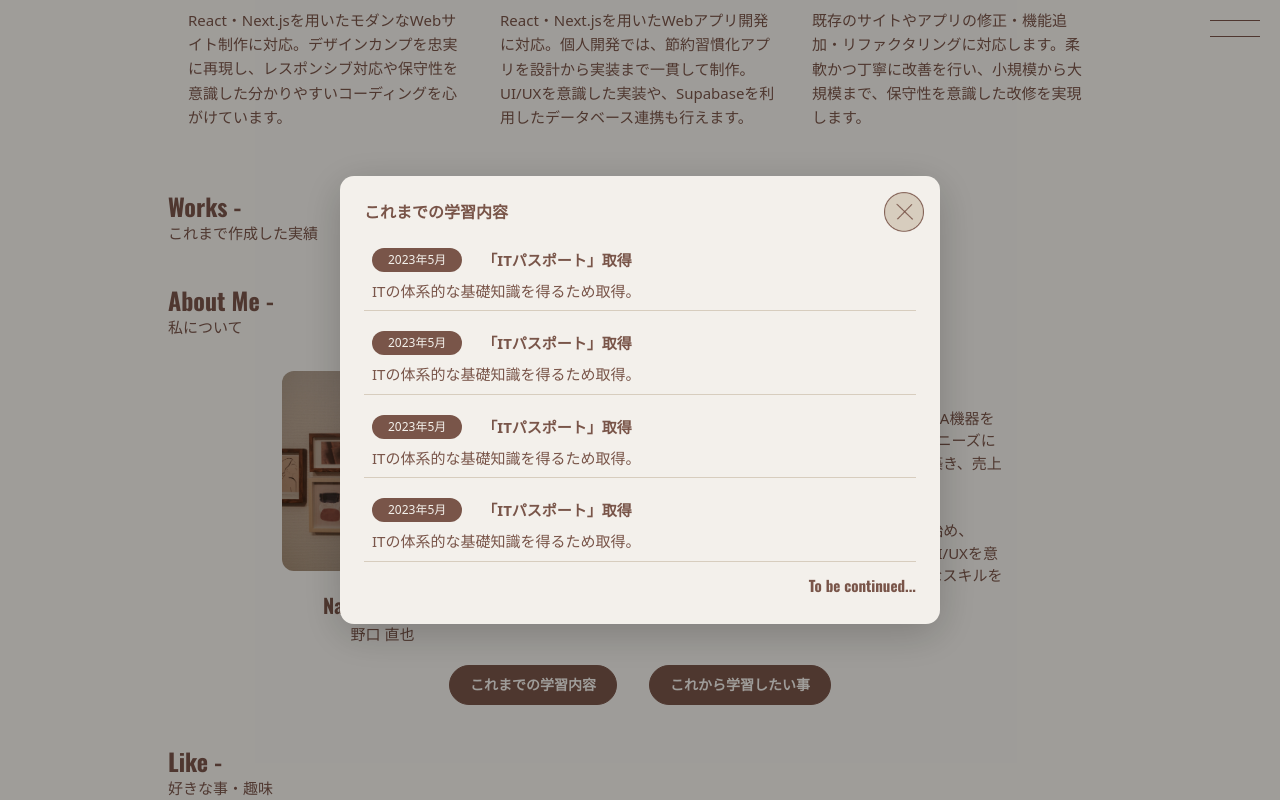
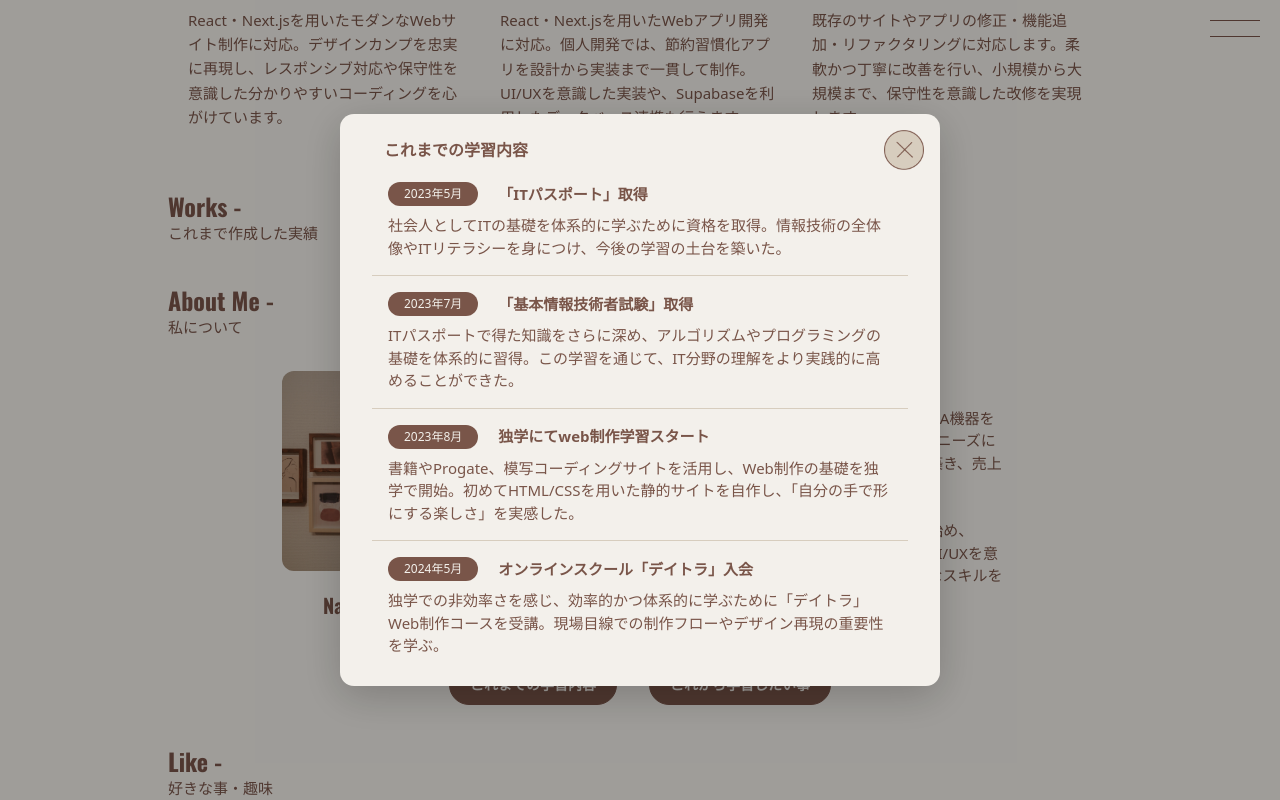
Before and after one commit to Naoya-0213/My-Portfolio-site-_ver.2, a Next.js app: page / in a window 1280 px wide. Both pictures are taken after a click on the element "これまでの学習内容". Shown: the part 807-1607 px from the top of the page. Built offline with nearby package versions, Linux system fonts and the light colour scheme.

Commit message:
更新ん_20251007_01-09

```diff
--- a/src/app/components/atoms/modal/modal.module.scss
+++ b/src/app/components/atoms/modal/modal.module.scss
@@ -17,7 +17,7 @@
   background: #f3f0eb;
   border-radius: 14px;
   box-shadow: 0 10px 40px rgba(0, 0, 0, 0.2);
-  padding: 24px 24px 28px;
+  // padding: 24px 24px 28px;
 }
 
 // .close {
--- a/src/app/components/atoms/modal/modal.tsx
+++ b/src/app/components/atoms/modal/modal.tsx
@@ -42,9 +42,9 @@ export default function Modal({ title, children, onClose, open }: ModalProps) {
       className={`${styles.backdrop} `}
     >
       {/* タイトル */}
-      <div className={`${styles.dialog}`}>
-        <div className="pb-4">
-          <h2 className="text-base font-bold">{title}</h2>
+      <div className={`${styles.dialog} pc:p-6 p-4`}>
+        <div className="pb-5">
+          <h2 className="pc:ml-5 ml-3 text-base font-bold">{title}</h2>
         </div>
 
         <button
@@ -52,7 +52,6 @@ export default function Modal({ title, children, onClose, open }: ModalProps) {
           type="button"
           onClick={onClose}
         >
-          {/* TODO　ボタンをabsoluteで変更予定 */}
           <Image
             src="/img/section_aboutme/modal-close-icon.png"
             alt="モーダル閉じるボタン"
--- a/src/app/components/atoms/modal/modal_content/ModalContent.tsx
+++ b/src/app/components/atoms/modal/modal_content/ModalContent.tsx
@@ -2,11 +2,11 @@ import { learningHistory } from "@/const/learningHistory";
 
 const ModalContent = () => {
   return (
-    <div className="pc:gap-3 flex flex-col gap-2">
+    <div className="pc:gap-4 flex flex-col gap-2">
       {learningHistory.map((item, index) => (
         <div
           key={index}
-          className="flex flex-col gap-2 border-b border-[#d7cdbe] p-2"
+          className="pc:p-4 pc:mx-2 pc:pt-0 flex flex-col gap-2 border-b border-[#d7cdbe] p-2 pt-0"
         >
           {/* 時期＋タイトル */}
           <div className="pc:flex-row pc:items-center pc:gap-5 flex flex-col gap-2">
--- a/src/const/learningHistory.tsx
+++ b/src/const/learningHistory.tsx
@@ -4,21 +4,91 @@ export const learningHistory = [
   {
     date: "2023年5月",
     title: "「ITパスポート」取得",
-    description: "ITの体系的な基礎知識を得るため取得。",
+    description:
+      "社会人としてITの基礎を体系的に学ぶために資格を取得。情報技術の全体像やITリテラシーを身につけ、今後の学習の土台を築いた。",
   },
   {
-    date: "2023年5月",
-    title: "「ITパスポート」取得",
-    description: "ITの体系的な基礎知識を得るため取得。",
+    date: "2023年7月",
+    title: "「基本情報技術者試験」取得",
+    description:
+      "ITパスポートで得た知識をさらに深め、アルゴリズムやプログラミングの基礎を体系的に習得。この学習を通じて、IT分野の理解をより実践的に高めることができた。",
   },
   {
-    date: "2023年5月",
-    title: "「ITパスポート」取得",
-    description: "ITの体系的な基礎知識を得るため取得。",
+    date: "2023年8月",
+    title: "独学にてweb制作学習スタート",
+    description:
+      "書籍やProgate、模写コーディングサイトを活用し、Web制作の基礎を独学で開始。初めてHTML/CSSを用いた静的サイトを自作し、「自分の手で形にする楽しさ」を実感した。",
   },
   {
-    date: "2023年5月",
-    title: "「ITパスポート」取得",
-    description: "ITの体系的な基礎知識を得るため取得。",
+    date: "2024年5月",
+    title: "オンラインスクール「デイトラ」入会",
+    description:
+      "独学での非効率さを感じ、効率的かつ体系的に学ぶために「デイトラ」Web制作コースを受講。現場目線での制作フローやデザイン再現の重要性を学ぶ。",
+  },
+  {
+    date: "2024年6月",
+    title: "HTML / CSSの再学習",
+    description:
+      "正しい構造とセマンティックなコーディングを意識し、基礎を再構築。Sassを活用して効率的なスタイル設計やコードの再利用性を高め、保守性の高いコーディングを習得。また、レスポンシブデザインやレイアウト調整など、実務で必要なスキルを強化した。",
+  },
+  {
+    date: "2024年7月",
+    title: "JavaScript / jQuery学習",
+    description:
+      "ユーザー操作に応じたアニメーションや動きのあるWebサイトを実装。jQueryを活用して、動的な表現やDOM操作の基礎を理解。",
+  },
+  {
+    date: "2024年8月",
+    title: "デモサイト制作（スクール課題）",
+    description:
+      "3つの架空サイトをデザインカンプから実装。視覚的な魅力とユーザー体験を意識し、動きのある見やすいサイトを構築。デザイン再現力とコーディング精度の両面を強化。",
+  },
+  {
+    date: "2024年12月",
+    title: "ポートフォリオサイト制作（ver.1）",
+    description:
+      "自身の実績掲載用ポートフォリオを設計からコーディング・公開まで一貫して自作。HTML / CSS / jQuery を使用し、シンプルかつ動きのあるサイトを制作。「作って終わり」ではなく、見せ方・構成を意識した実践的なアウトプットに。",
+  },
+  {
+    date: "2025年2月",
+    title: "オンラインスクール「テックメンター」入会",
+    description:
+      "これまで学んだWeb制作の知識をさらに発展させ、より機能的なWebアプリケーション開発へと挑戦するため、アプリ開発の学習を開始。JavaScriptを基礎から学び直し、jQueryに頼らない構文理解とロジック思考を強化。",
+  },
+  {
+    date: "2025年3月",
+    title: "TypeScript 学習",
+    description:
+      "型定義の概念を理解し、コードの可読性・保守性を向上。エラーを未然に防ぐ堅牢なコーディングの基盤を習得。",
+  },
+  {
+    date: "2025年4月",
+    title: "React 学習",
+    description:
+      "コンポーネント指向の考え方を理解し、Atomic Designを意識した設計を実践。状態管理や再利用性を意識したUI実装を学ぶ。",
+  },
+  {
+    date: "2025年5月",
+    title: "Next.js 学習",
+    description:
+      "SSRやルーティング機能、最適化などの仕組みを学習。Reactよりも実務に近い構成を意識し、アプリケーション設計力を向上。",
+  },
+  {
+    date: "2025年6月",
+    title: "チーム開発",
+    description:
+      "React & Next.jsを用いた記事投稿アプリをチームで開発。GitHubでのレビュー・ブランチ運用を経験し、実務を想定した開発フローを学ぶ。",
+  },
+  {
+    date: "2025年7月",
+    title: "個人開発アプリ「がまん貯金」制作開始",
+    description:
+      "React & Next.js & Supabase を使用し、節約習慣化アプリを企画・設計・開発。フロント〜バックエンドまで一貫して実装し、UI/UX設計・状態管理・データベース連携などを実践。（詳細はポートフォリオ内「Works」参照）",
+  },
+  {
+    date: "2025年10月",
+    title: "ポートフォリオサイト更新（ver.2）",
+    description:
+      "React & Next.js によるリニューアルを実施。コンポーネント分割やルーティング構成を最適化し、よりスケーラブルな構成へアップデート。UI/UX・保守性・パフォーマンスのすべてを意識した設計に。",
   },
 ];
```
